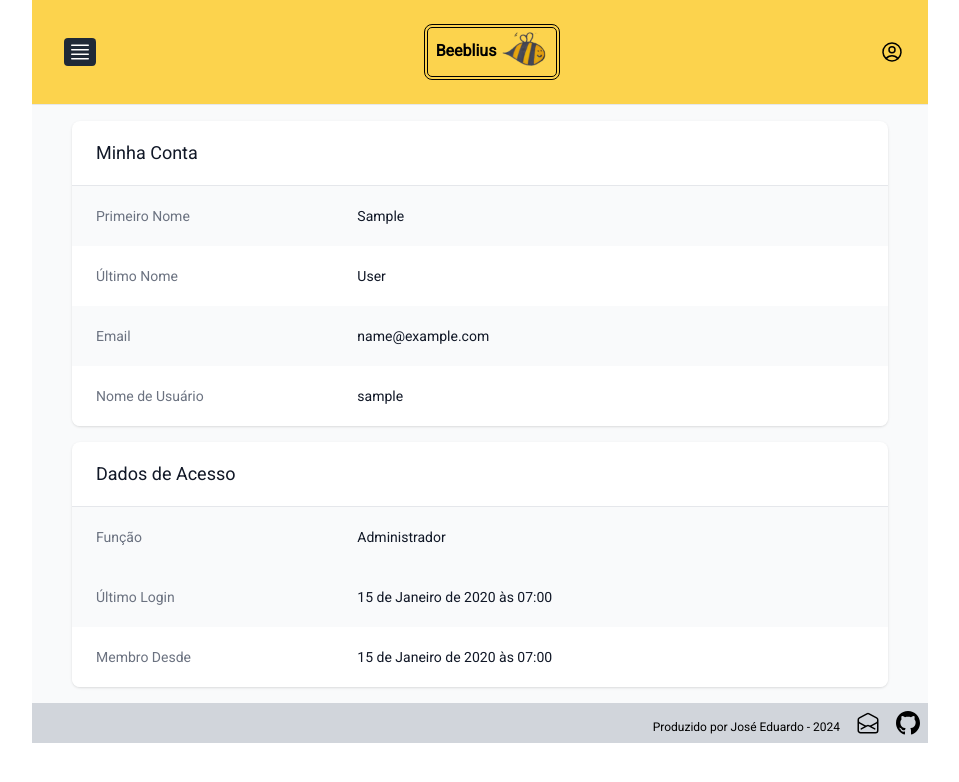
After one commit to edulonde/PI-PUCMG, a Django app: page /catalog/myaccount/ in a window 1280 px wide. The commit adds this page. Shown: the top 782 px of the page, without its empty margins (160-1119 px from the left). Run offline with Django 4.2, Linux system fonts and the light colour scheme; a user stored in the database is signed in; tables that the repository leaves empty hold one stand-in row (values such as "Sample post").

Commit message:
add: my_account icon and pag

```diff
--- a/catalog/static/js/app.js
+++ b/catalog/static/js/app.js
@@ -3,8 +3,9 @@ const app = Vue.createApp({
             return {
                 showMenu: false,
                 showDropdown: false,
+                showDropdownAccount: false,
                 showSummary: false,
-                showSummaryAuthorDetail:false,
+                showSummaryAuthorDetail: false,
                 statusClasses: {
                     'd': 'bg-green-500',
                     'r': 'bg-yellow-500',
@@ -21,6 +22,9 @@ const app = Vue.createApp({
             },
             toggleSummaryAuthorDetail() {
                 this.showSummaryAuthorDetail = !this.showSummaryAuthorDetail
+            },
+            toggleDropdownAccount() {
+                this.showDropdownAccount = !this.showDropdownAccount
             }
 
         }
--- a/catalog/static/src/output.css
+++ b/catalog/static/src/output.css
@@ -957,6 +957,10 @@ video {
   border-bottom-width: 1px;
 }
 
+.border-t {
+  border-top-width: 1px;
+}
+
 .border-double {
   border-style: double;
 }
@@ -1158,6 +1148,11 @@ video {
   padding-bottom: 2rem;
 }
 
+.py-5 {
+  padding-top: 1.25rem;
+  padding-bottom: 1.25rem;
+}
+
 .pb-3 {
   padding-bottom: 0.75rem;
 }
@@ -1252,6 +1247,10 @@ video {
 
 .italic {
   font-style: italic;
+}
+
+.leading-6 {
+  line-height: 1.5rem;
 }
 
 .text-black {
@@ -1359,12 +1358,10 @@ video {
   box-shadow: var(--tw-ring-offset-shadow, 0 0 #0000), var(--tw-ring-shadow, 0 0 #0000), var(--tw-shadow);
 }
 
-.transition {
-  transition-property: color, background-color, border-color, text-decoration-color, fill, stroke, opacity, box-shadow, transform, filter, -webkit-backdrop-filter;
-  transition-property: color, background-color, border-color, text-decoration-color, fill, stroke, opacity, box-shadow, transform, filter, backdrop-filter;
-  transition-property: color, background-color, border-color, text-decoration-color, fill, stroke, opacity, box-shadow, transform, filter, backdrop-filter, -webkit-backdrop-filter;
-  transition-timing-function: cubic-bezier(0.4, 0, 0.2, 1);
-  transition-duration: 150ms;
+.shadow {
+  --tw-shadow: 0 1px 3px 0 rgb(0 0 0 / 0.1), 0 1px 2px -1px rgb(0 0 0 / 0.1);
+  --tw-shadow-colored: 0 1px 3px 0 var(--tw-shadow-color), 0 1px 2px -1px var(--tw-shadow-color);
+  box-shadow: var(--tw-ring-offset-shadow, 0 0 #0000), var(--tw-ring-shadow, 0 0 #0000), var(--tw-shadow);
 }
 
 .transition-all {
@@ -1497,6 +1455,18 @@ video {
 }
 
 @media (min-width: 640px) {
+  .sm\:col-span-2 {
+    grid-column: span 2 / span 2;
+  }
+
+  .sm\:mt-0 {
+    margin-top: 0px;
+  }
+
+  .sm\:grid {
+    display: grid;
+  }
+
   .sm\:h-12 {
     height: 3rem;
   }
@@ -1519,6 +1489,18 @@ video {
 
   .sm\:grid-cols-2 {
     grid-template-columns: repeat(2, minmax(0, 1fr));
+  }
+
+  .sm\:grid-cols-3 {
+    grid-template-columns: repeat(3, minmax(0, 1fr));
+  }
+
+  .sm\:gap-4 {
+    gap: 1rem;
+  }
+
+  .sm\:rounded-lg {
+    border-radius: 0.5rem;
   }
 
   .sm\:px-4 {
--- a/catalog/templates/base/header.html
+++ b/catalog/templates/base/header.html
@@ -52,5 +52,39 @@
                  class="inline-block w-12 ">
         </a>
     </div>
-    <div></div>
+    <div id="account">
+
+        {% if user.is_authenticated %}
+        <svg xmlns="http://www.w3.org/2000/svg" fill="none" viewBox="0 0 24 24" stroke-width="1.5" stroke="currentColor"
+             class="w-6 h-6"
+             @click="toggleDropdownAccount()">
+            <path stroke-linecap="round" stroke-linejoin="round"
+                  d="M17.982 18.725A7.488 7.488 0 0 0 12 15.75a7.488 7.488 0 0 0-5.982 2.975m11.963 0a9 9 0 1 0-11.963 0m11.963 0A8.966 8.966 0 0 1 12 21a8.966 8.966 0 0 1-5.982-2.275M15 9.75a3 3 0 1 1-6 0 3 3 0 0 1 6 0Z"/>
+        </svg>
+        <div v-if="showDropdownAccount"
+             class="dropdown-menu bg-white border rounded shadow-lg absolute z-10 right-0">
+            <ul>
+                <li>
+                    <a href="{% url 'my-account' %}"
+                       class="block px-4 py-2 hover:bg-gray-200">
+                        Minha Conta</a>
+                </li>
+                {% if not user.is_staff %}
+                <li>
+                    <a href="#"
+                       class="block px-4 py-2 hover:bg-gray-200">
+                        Meus Livros</a>
+                </li>
+                {% endif %}
+
+                <li>
+                    <a href="{% url 'logout' %}?next={{ request.path }}"
+                       class="block px-4 py-2 hover:bg-gray-200">
+                        Sair</a>
+                </li>
+            </ul>
+        </div>
+        {% endif %}
+
+    </div>
 </div>
--- /dev/null
+++ b/catalog/templates/catalog/my_account.html
@@ -0,0 +1,68 @@
+{% extends "base_generic.html" %}
+{% block title %}
+<title>Minha Conta</title>
+{% endblock %}
+
+{% block searchbar %}
+{% endblock %}
+
+
+
+{% block content %}
+<div class="container mx-auto px-4">
+    <div class="bg-white shadow overflow-hidden sm:rounded-lg mb-4">
+        <div class="px-4 py-5 sm:px-6">
+            <h2 class="text-lg leading-6 font-medium text-gray-900">Minha Conta</h2>
+        </div>
+        <div class="border-t border-gray-200">
+            <dl>
+                <div class="bg-gray-50 px-4 py-5 sm:grid sm:grid-cols-3 sm:gap-4 sm:px-6">
+                    <dt class="text-sm font-medium text-gray-500">Primeiro Nome</dt>
+                    <dd class="mt-1 text-sm text-gray-900 sm:mt-0 sm:col-span-2">{{ user.first_name }}</dd>
+                </div>
+                <div class="bg-white px-4 py-5 sm:grid sm:grid-cols-3 sm:gap-4 sm:px-6">
+                    <dt class="text-sm font-medium text-gray-500">Último Nome</dt>
+                    <dd class="mt-1 text-sm text-gray-900 sm:mt-0 sm:col-span-2">{{ user.last_name }}</dd>
+                </div>
+                <div class="bg-gray-50 px-4 py-5 sm:grid sm:grid-cols-3 sm:gap-4 sm:px-6">
+                    <dt class="text-sm font-medium text-gray-500">Email</dt>
+                    <dd class="mt-1 text-sm text-gray-900 sm:mt-0 sm:col-span-2">{{ user.email }}</dd>
+                </div>
+                <div class="bg-white px-4 py-5 sm:grid sm:grid-cols-3 sm:gap-4 sm:px-6">
+                    <dt class="text-sm font-medium text-gray-500">Nome de Usuário</dt>
+                    <dd class="mt-1 text-sm text-gray-900 sm:mt-0 sm:col-span-2">{{ user.username }}</dd>
+                </div>
+            </dl>
+        </div>
+    </div>
+
+    <div class="bg-white shadow overflow-hidden sm:rounded-lg">
+        <div class="px-4 py-5 sm:px-6">
+            <h2 class="text-lg leading-6 font-medium text-gray-900">Dados de Acesso</h2>
+        </div>
+        <div class="border-t border-gray-200">
+            <dl>
+                {% if user.is_superuser %}
+                <div class="bg-gray-50 px-4 py-5 sm:grid sm:grid-cols-3 sm:gap-4 sm:px-6">
+                    <dt class="text-sm font-medium text-gray-500">Função</dt>
+                    <dd class="mt-1 text-sm text-gray-900 sm:mt-0 sm:col-span-2">Administrador</dd>
+                </div>
+                {% elif user.is_staff %}
+                <div class="bg-white px-4 py-5 sm:grid sm:grid-cols-3 sm:gap-4 sm:px-6">
+                    <dt class="text-sm font-medium text-gray-500">Função</dt>
+                    <dd class="mt-1 text-sm text-gray-900 sm:mt-0 sm:col-span-2">Bibliotecário</dd>
+                </div>
+                {% endif %}
+                <div class="bg-gray-50 px-4 py-5 sm:grid sm:grid-cols-3 sm:gap-4 sm:px-6">
+                    <dt class="text-sm font-medium text-gray-500">Último Login</dt>
+                    <dd class="mt-1 text-sm text-gray-900 sm:mt-0 sm:col-span-2">{{ user.last_login }}</dd>
+                </div>
+                <div class="bg-white px-4 py-5 sm:grid sm:grid-cols-3 sm:gap-4 sm:px-6">
+                    <dt class="text-sm font-medium text-gray-500">Membro Desde</dt>
+                    <dd class="mt-1 text-sm text-gray-900 sm:mt-0 sm:col-span-2">{{ user.date_joined }}</dd>
+                </div>
+            </dl>
+        </div>
+    </div>
+</div>
+{% endblock %}
--- a/catalog/urls.py
+++ b/catalog/urls.py
@@ -20,5 +20,6 @@ urlpatterns = [
     path('genres', views.GenreListView.as_view(), name='genres'),
     path('genre/<int:pk>/books/', views.books_by_genre, name='books-by-genre'),
     path('register', views.register_request, name="register"),
+    path('myaccount/', views.MyAccountView.as_view(), name='my-account'),
 
 ]
--- a/catalog/views.py
+++ b/catalog/views.py
@@ -223,3 +223,12 @@ def register_request(request):
         form = NewUserForm()
     context = {"form": form}
     return render(request=request, template_name="registration/register.html", context=context)
+
+
+class MyAccountView(LoginRequiredMixin, generic.TemplateView):
+    template_name = 'catalog/my_account.html'
+
+    def get_context_data(self, **kwargs):
+        context = super().get_context_data(**kwargs)
+        context['user'] = self.request.user
+        return context
```
Also changed, not shown: other parts of catalog/static/src/output.css (+3 -56 lines). Lines whose indentation alone changed are shown as unchanged.
